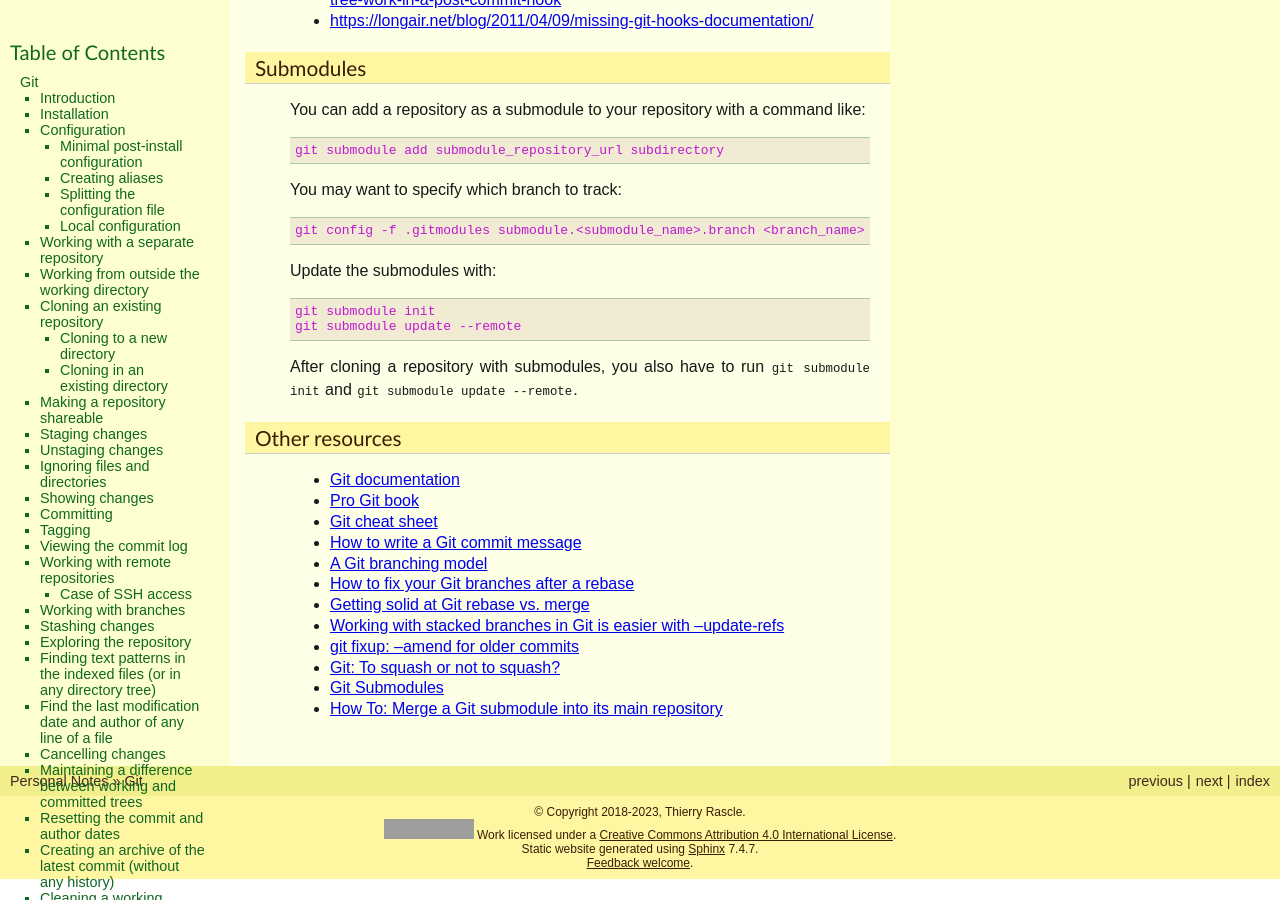
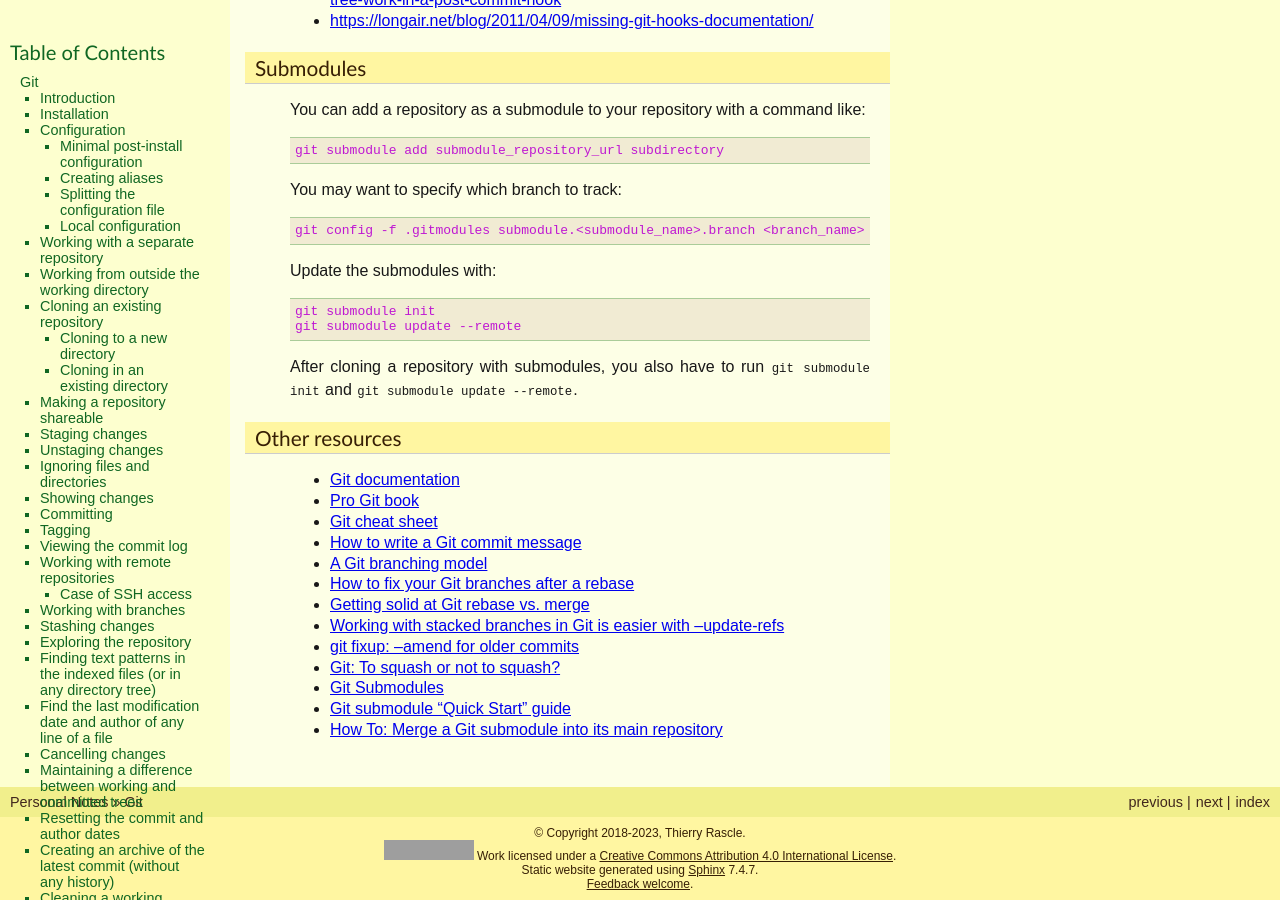
Before and after one commit to thierr26/thierr26_personal_notes_sphinx_sources, a Sphinx documentation site: the page built from source/git.rst, in a window 1280 px wide and 900 px high, scrolled down 21296 px. Built offline with Sphinx 7.4.7, drawn with Linux system fonts in a browser that asks for light colours; grey boxes are pictures that could not be loaded.

Commit message:
Add a link to a Git submodule quick start guide

```diff
--- a/source/git.rst
+++ b/source/git.rst
@@ -1398,4 +1398,5 @@ Other resources
 * `git fixup: --amend for older commits <https://blog.filippo.io/git-fixup-amending-an-older-commit>`_
 * `Git: To squash or not to squash? <https://jamescooke.info/git-to-squash-or-not-to-squash.html>`_
 * `Git Submodules <https://blog.github.com/2016-02-01-working-with-submodules>`_
+* `Git submodule “Quick Start” guide <https://gabrielstaples.com/git-submodule-guide>`_
 * `How To: Merge a Git submodule into its main repository <https://medium.com/walkme-engineering/how-to-merge-a-git-submodule-into-its-main-repository-d83a215a319c>`_
```
